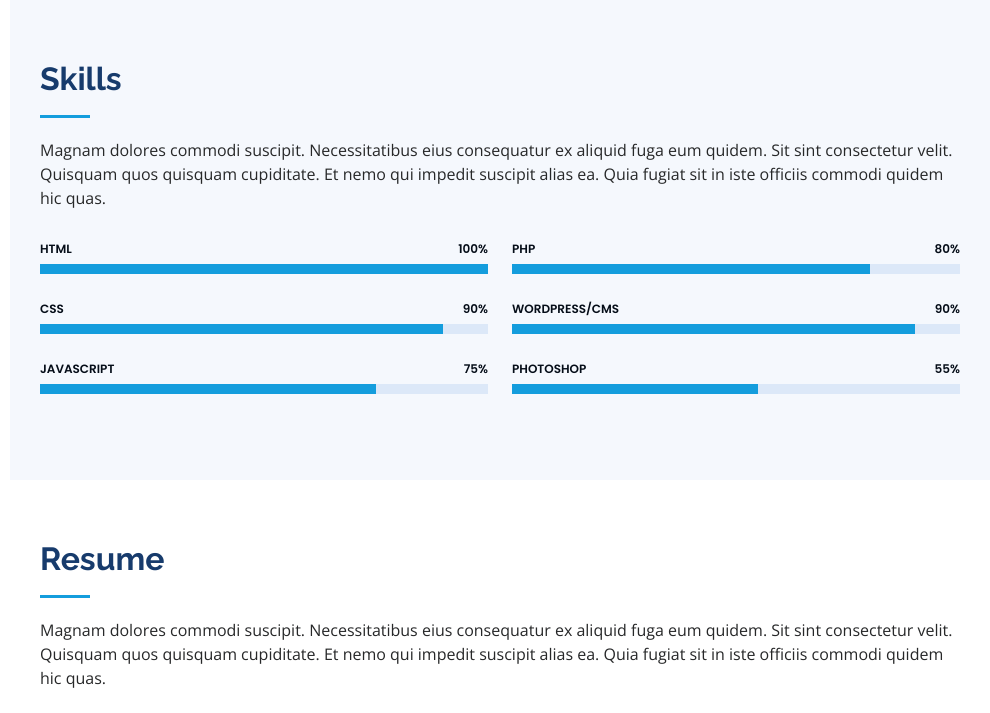
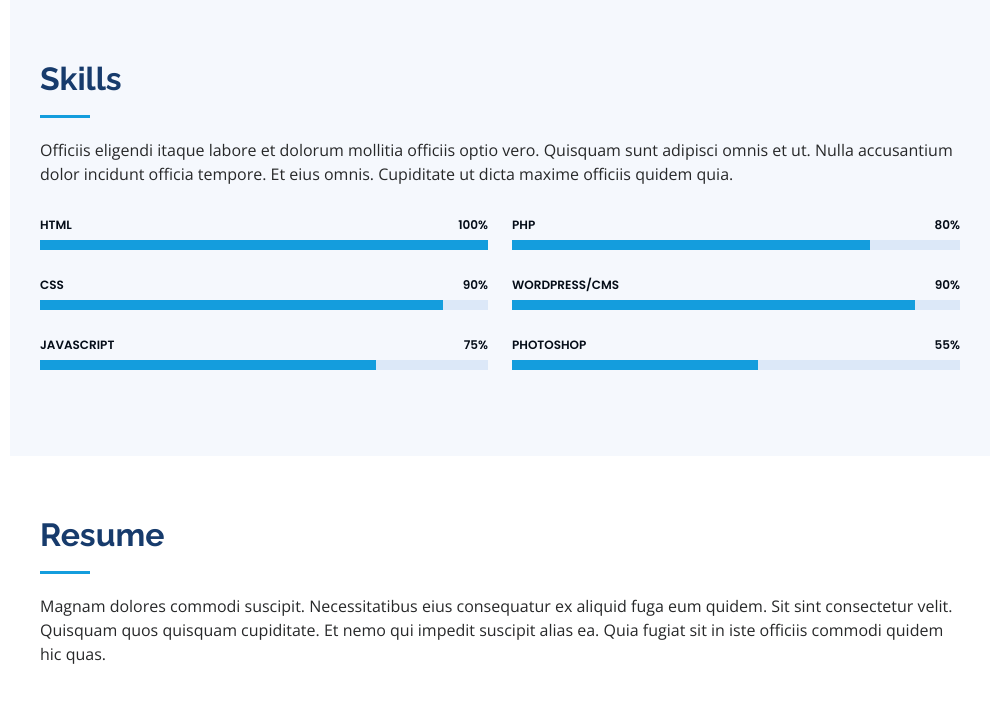
Before and after one commit to lucasbelentani/mydesco, a plain HTML site: page index.html in a window 1280 px wide. Shown: the part 1500-2213 px from the top of the page, without its empty margins (290-1280 px from the left). Drawn offline with nearby package versions, Linux system fonts and the light colour scheme.

Commit message:
mudança em parágrafo

```diff
--- a/index.html
+++ b/index.html
@@ -140,9 +140,9 @@
 
         <div class="section-title">
           <h2>Skills</h2>
-          <p>Magnam dolores commodi suscipit. Necessitatibus eius consequatur ex aliquid fuga eum quidem. Sit sint
-            consectetur velit. Quisquam quos quisquam cupiditate. Et nemo qui impedit suscipit alias ea. Quia fugiat sit
-            in iste officiis commodi quidem hic quas.</p>
+          <p>Officiis eligendi itaque labore et dolorum mollitia officiis optio vero. Quisquam sunt adipisci omnis et
+            ut. Nulla accusantium dolor incidunt officia tempore. Et eius omnis.
+            Cupiditate ut dicta maxime officiis quidem quia.</p>
         </div>
 
         <div class="row skills-content">
```
